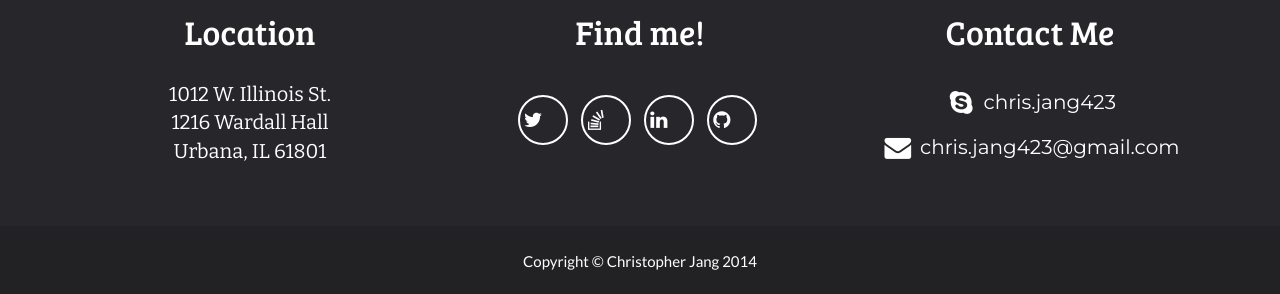
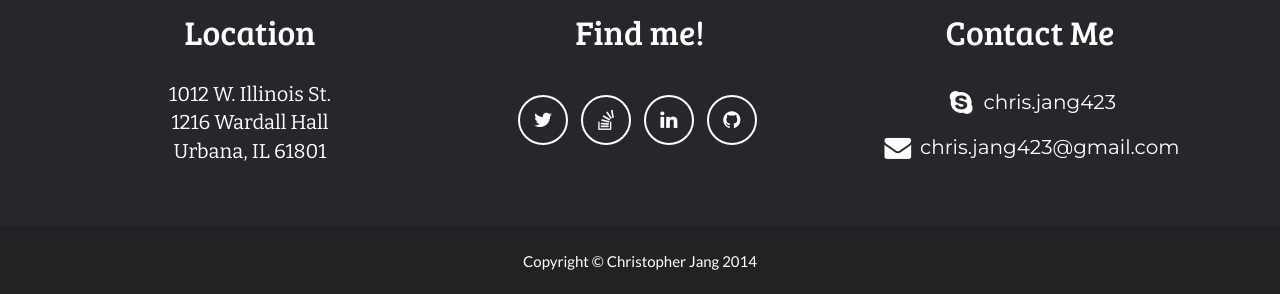
Before and after one commit to cjang5/cjang5.github.io, a Jekyll site: the page built from index.html, in a window 1280 px wide and 1400 px high, scrolled down 1714 px. Shown: the part 1103-1397 px from the top of the window. Built offline with Jekyll 4.4.1, drawn with Linux system fonts in a browser that asks for light colours.

Commit message:
Reverted previous commit and changed align to left for btn-contact

```diff
--- a/_includes/css/main.css
+++ b/_includes/css/main.css
@@ -470,7 +470,7 @@
     display: inline;
     width: 50px;
     height: 50px;
-    text-align: center;
+    text-align: left;
     font-size: 20px;
     line-height: 45px;
     transition: all .3s ease-in-out;
@@ -486,7 +486,7 @@
     height: 50px;
     border: 2px solid #fff;
     border-radius: 100%;
-    text-align: left;
+    text-align: center;
     font-size: 20px;
     line-height: 45px;
 }
```
